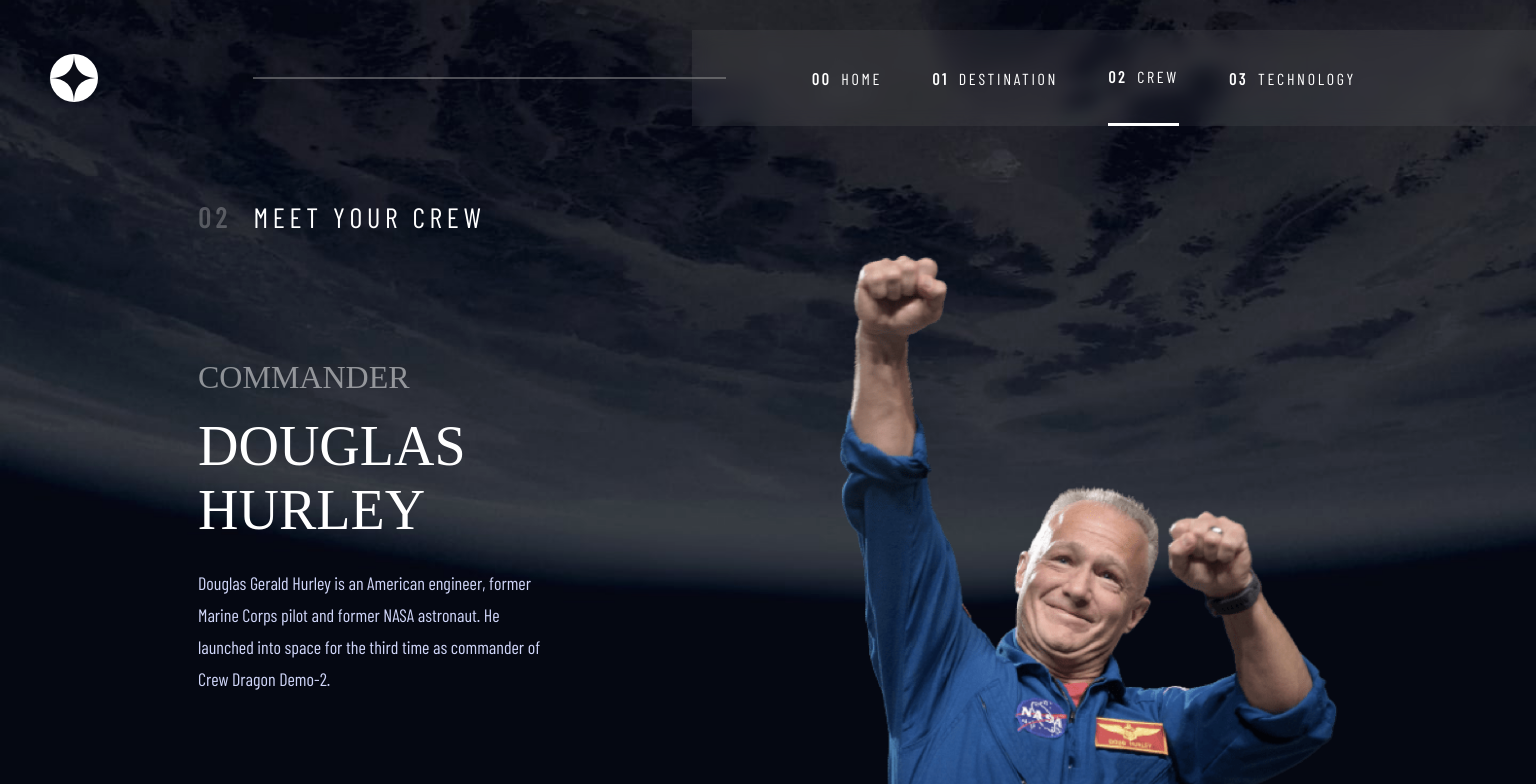
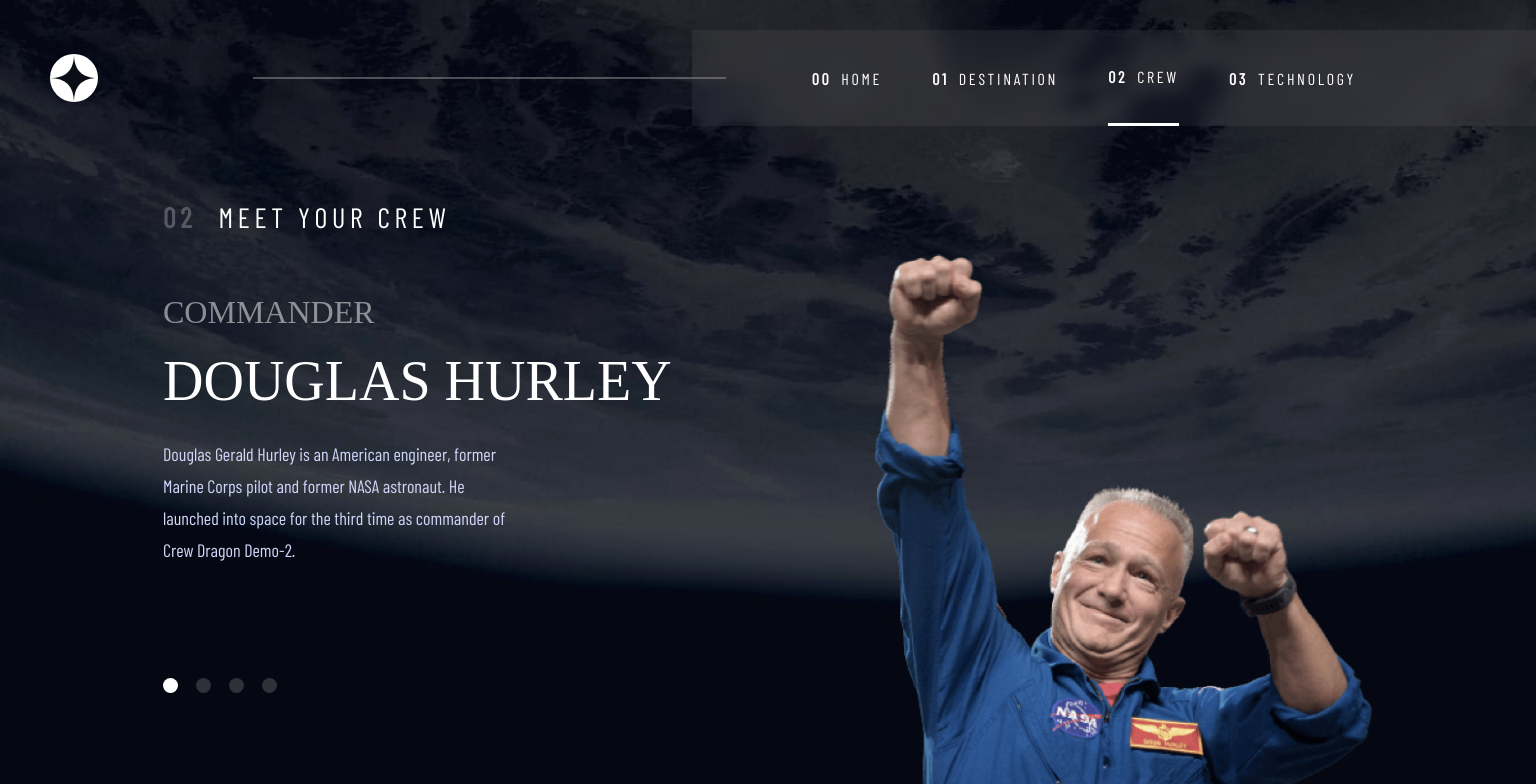
Before and after one commit to LucasS-Goncalves/space-tourism, an Angular app: page /crew in a window 1536 px wide. Shown: the top 784 px of the page. Built offline with nearby package versions, Linux system fonts and the light colour scheme; a web font is replaced by a local one.

Commit message:
adjusting gap styles

```diff
--- a/src/app/pages/crew/crew.component.css
+++ b/src/app/pages/crew/crew.component.css
@@ -191,10 +191,11 @@ section .container .info-container .member-info-article .bio{
   }
 
   section .container{
-    width: auto;
+    width: 1210px;
     flex-direction: row-reverse;
-    align-items: center;
-    gap: 150px;
+    align-items: flex-start;
+    gap: 0;
+    justify-content: space-between;
   }
 
   section .container img{
@@ -202,12 +203,13 @@ section .container .info-container .member-info-article .bio{
   }
 
   section .container .info-container{
-    gap: 120px;
+    gap: 80px;
     align-items: flex-start;
+    margin-top: 40px;
   }
 
   section .container .info-container .member-info-article{
-    width: 490px;
+
     align-items: flex-start;
     text-align: start;
   }
@@ -229,6 +231,7 @@ section .container .info-container .member-info-article .bio{
 
   section .container .info-container .member-info-article .bio{
     width: 360px;
+    height: 160px;
     font-size: 1.125rem;
     line-height: 32px;
   }
```
